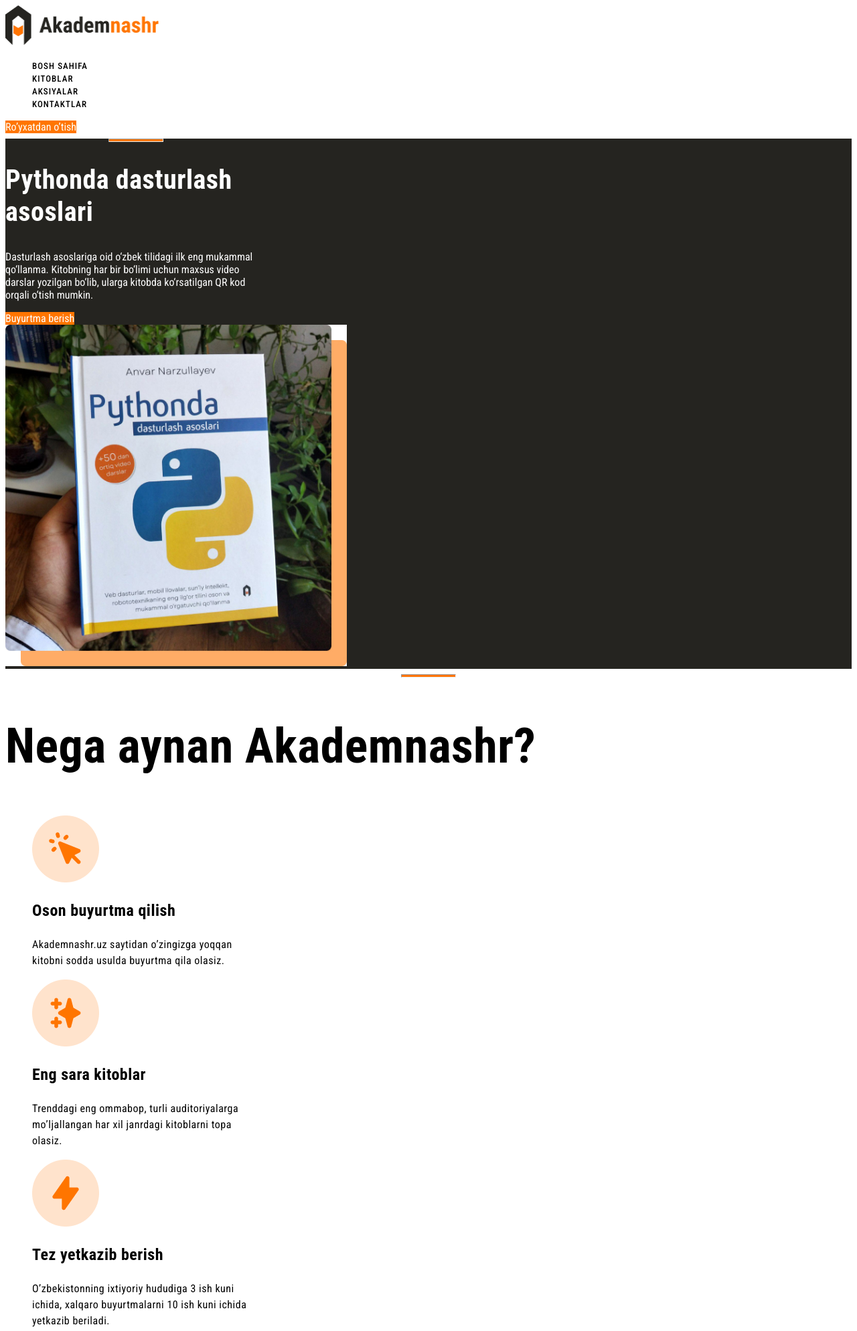
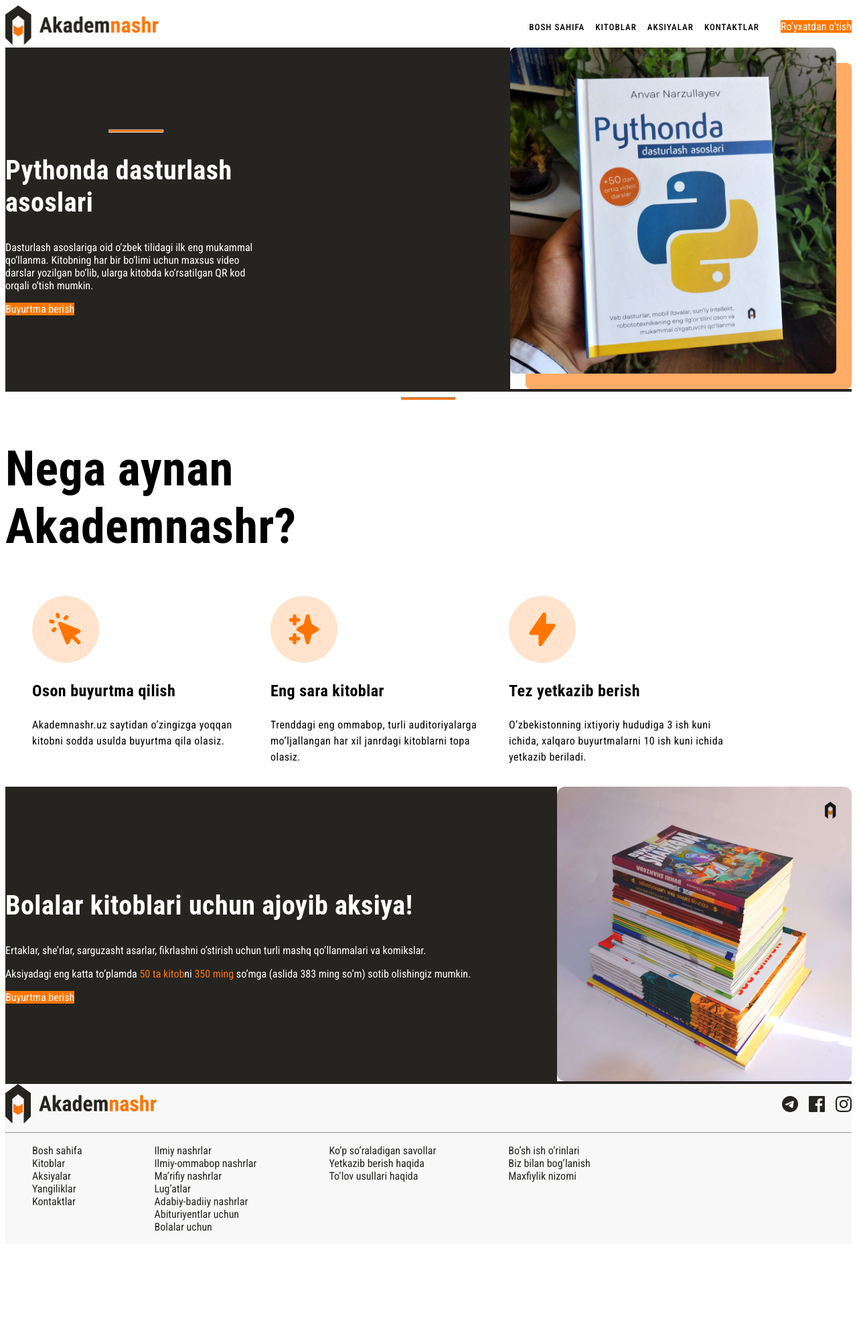
Before and after one commit to aasdsadasd262/akadem-nashr-, a plain HTML site: page index.html in a window 1280 px wide. Shown: the top 1988 px of the page at 67% size. After the commit the page ends 1866 px from the top, so only its background shows below. Drawn offline with Linux system fonts and the light colour scheme.

Commit message:
new tegs=flex

```diff
--- a/css/style.css
+++ b/css/style.css
@@ -4,23 +4,40 @@ src: url("../fonts/Roboto_Condensed-Regular.ttf");
   font-weight: 400;
   font-style: normal;
 }
+
 @font-face {
   font-family: "Roboto";
   src: url("../fonts/Roboto_Condensed-Medium.ttf");
   font-weight: 500;
   font-style: normal;
 }
+
 @font-face {
   font-family: "Roboto";
   src: url("../fonts/Roboto_Condensed-Bold.ttf");
   font-weight: 700;
   font-style: normal;
 }
+
 * {
   font-family: "Roboto", sans-serif;
 }
+
 .sayt-header {
   background-color: #fff;
+  display: flex;
+  justify-content: space-between;
+}
+
+.sayt-header-nav {
+  display: flex;
+  align-items: center;
+  gap: 32px;
+}
+
+.nav-list {
+  display: flex;
+  gap: 32px;
 }
 
 .saytnav-link {
@@ -41,6 +58,9 @@ font-style: normal;
 
 .hero-section {
   background-color: #252420;
+  display: flex;
+  justify-content: space-between;
+  align-items: center;
 }
 
 .hero-text {
@@ -70,6 +90,11 @@ font-style: normal;
   letter-spacing: 0.5px;
 
 }
+
+.hero-section-pythonbook {
+  justify-content: end;
+}
+
 .feature-title {
   font-family: "Roboto Condensed";
   color: #000;
@@ -80,10 +105,12 @@ letter-spacing: 0.5px;
   text-align: left;
 
 }
+
 .feature-list {
   width: 340px;
   color: #000;
 }
+
 .feature-item-title {
   font-family: "Roboto Condensed";
   font-weight: 700;
@@ -91,6 +118,7 @@ font-size: 24px;
   line-height: 28.8px;
   letter-spacing: 0.5px;
 }
+
 .feature-item {
   font-size: 16px;
   font-weight: 400;
@@ -99,9 +127,11 @@ letter-spacing: 0.5px;
   text-align: left;
 
 }
+
 .sale-content {
   width: 1100px;
 }
+
 .sale-title {
   font-family: "Roboto Condensed";
   font-size: 40px;
@@ -110,14 +140,20 @@ text-align: left;
   letter-spacing: 0.5px;
 
 }
+
 .sale {
   background-color: #252420;
   color: #fff;
+  display: flex;
+  justify-content: space-between;
+  align-items: center;
 }
+
 .orange-color {
   color: #ff7500;
   font-weight: 700p;
 }
+
 .sale-item {
   font-size: 16px;
   font-weight: 400;
@@ -125,13 +161,16 @@ line-height: 24px;
   letter-spacing: 0.5px;
 
 }
+
 .footer {
   background-color: #f8f8f8;
 }
+
 .footer-dvider {
   height: 2px;
   background-color: #25242080;
 }
+
 .footer-link {
   font-weight: 400;
   font-size: 16px;
@@ -139,6 +178,29 @@ background-color: #25242080;
   color: #252420;
   text-decoration: none;
 }
+
 .list {
   list-style: none;
+  display: flex;
+  gap: 16px;
 }
+
+.footer-sochels {
+  display: flex;
+  justify-content: space-between;
+  align-items: center;
+}
+
+.footer-line {
+  height: 2px;
+}
+.footerlist-dad {
+  display: flex;
+  gap: 68px;
+}
+
+.footer-list {
+  list-style: none;
+
+
+}
--- a/index.html
+++ b/index.html
@@ -14,8 +14,8 @@
     <a href="index.html" class="footer-link">
       <img src="./img/logo.png" alt="Akadem Nashr" width="230" height="60">
     </a>
-    <nav>
-      <ul class="list">
+    <nav class="sayt-header-nav">
+      <ul class="list nav-list">
         <li><a class="saytnav-link" href="index.html">Bosh sahifa</a></li>
         <li><a class="saytnav-link" href="#">Kitoblar</a></li>
         <li><a class="saytnav-link" href="#">Aksiyalar</a></li>
@@ -23,7 +23,7 @@
 
 
       </ul>
-      <a href="#" class="main-link">Ro’yxatdan o’tish</a>
+      <a href="#" class="main-link Ro’yxat-link">Ro’yxatdan o’tish</a>
     </nav>
   </header>
 
@@ -40,7 +40,7 @@
           video darslar yozilgan bo‘lib, ularga kitobda ko‘rsatilgan QR kod orqali o‘tish mumkin.</p>
         <a href="#" class="main-link">Buyurtma berish</a>
       </div>
-      <div>
+      <div class="hero-section-pythonbook">
         <img src="./img/python-book.jpg" alt="Kitob" width="510" height="510">
       </div>
     </section>
@@ -48,7 +48,8 @@
     <!-- Features section -->
     <section class="features-section">
       <hr class="line">
-      <h2 class="feature-title">Nega aynan Akademnashr?</h2>
+      <h2 class="feature-title">Nega aynan
+        <br> Akademnashr?</h2>
       <ul class="list">
         <li class="feature-list">
           <img src="./img/feature-icon1.png" alt="Feature icon">
@@ -93,7 +94,7 @@
 
   <!-- Saytni podvali -->
   <footer class="footer">
-    <div>
+    <div class="footer-sochels">
       <a href="index.html">
         <img src="./img/logo.png" alt="Akadem Nashr">
       </a>
@@ -103,16 +104,18 @@
         <li><a href="#"><img src="./img/icon-instagram.png" alt="social network"></a></li>
       </ul>
     </div>
-    <div class="footer-dvider"></div>
-    <div>
-      <ul>
+    <div class="footer-line">
+      <hr>
+    </div>
+    <div class="footerlist-dad">
+      <ul class="footer-list">
         <li><a class="footer-link" href="#">Bosh sahifa</a></li>
         <li><a class="footer-link" href="#">Kitoblar</a></li>
         <li><a class="footer-link" href="#">Aksiyalar</a></li>
         <li><a class="footer-link" href="#">Yangiliklar</a></li>
         <li><a class="footer-link" href="#">Kontaktlar</a></li>
       </ul>
-      <ul>
+      <ul class="footer-list">
         <li><a class="footer-link" href="#">Ilmiy nashrlar</a></li>
         <li><a class="footer-link" href="#">Ilmiy-ommabop nashrlar</a></li>
         <li><a class="footer-link" href="#">Ma’rifiy nashrlar</a></li>
@@ -121,12 +124,12 @@
         <li><a class="footer-link" href="#">Abituriyentlar uchun</a></li>
         <li><a class="footer-link" href="#">Bolalar uchun</a></li>
       </ul>
-      <ul>
+      <ul class="footer-list">
         <li><a class="footer-link" href="#">Ko’p so’raladigan savollar</a></li>
         <li><a class="footer-link" href="#">Yetkazib berish haqida</a></li>
         <li><a class="footer-link" href="#">To’lov usullari haqida</a></li>
       </ul>
-      <ul>
+      <ul class="footer-list">
         <li><a class="footer-link" href="#">Bo’sh ish o’rinlari</a></li>
         <li><a class="footer-link" href="#">Biz bilan bog’lanish</a></li>
         <li><a class="footer-link" href="#">Maxfiylik nizomi</a></li>
```
Lines whose indentation alone changed are shown as unchanged.
